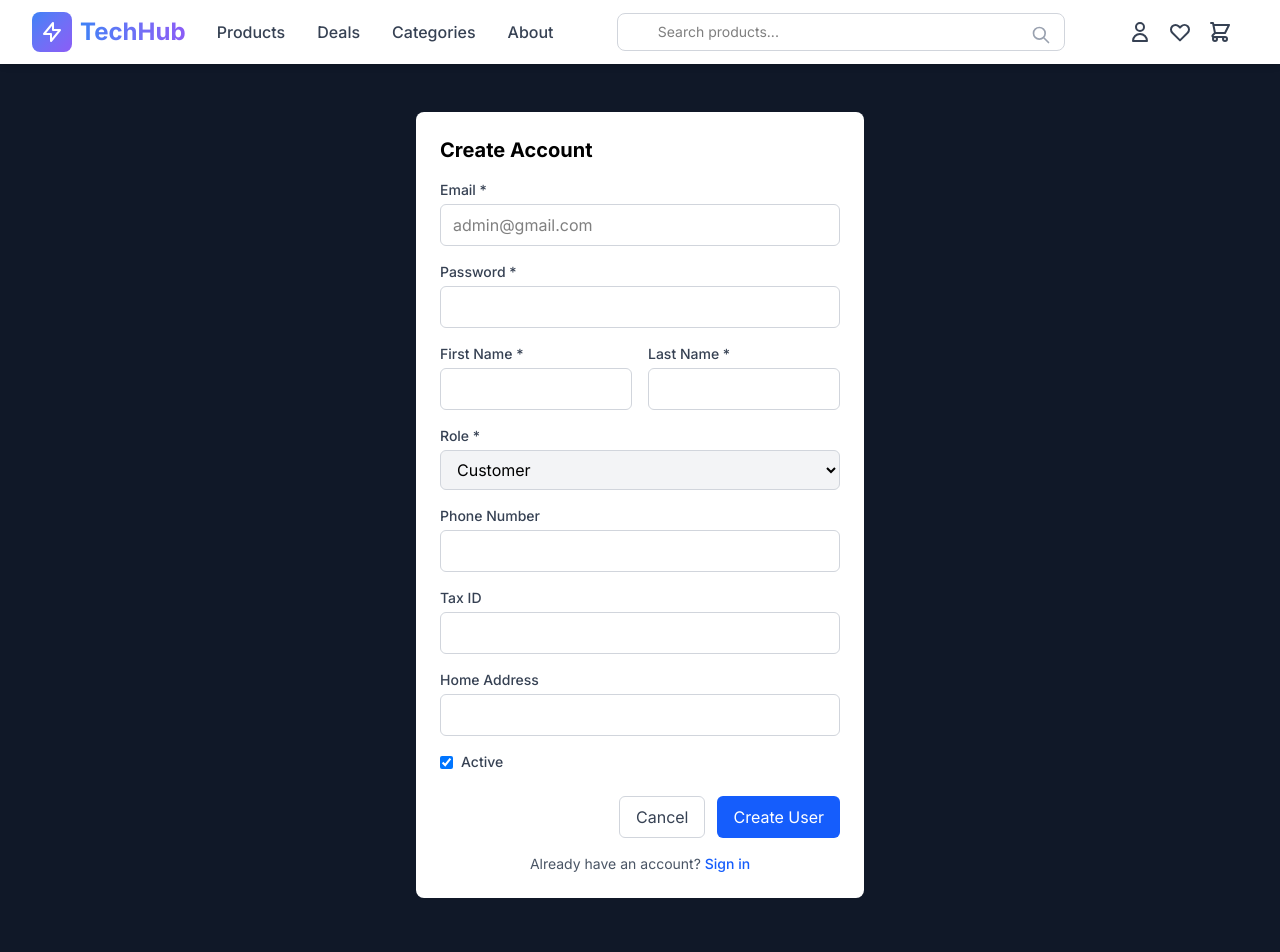
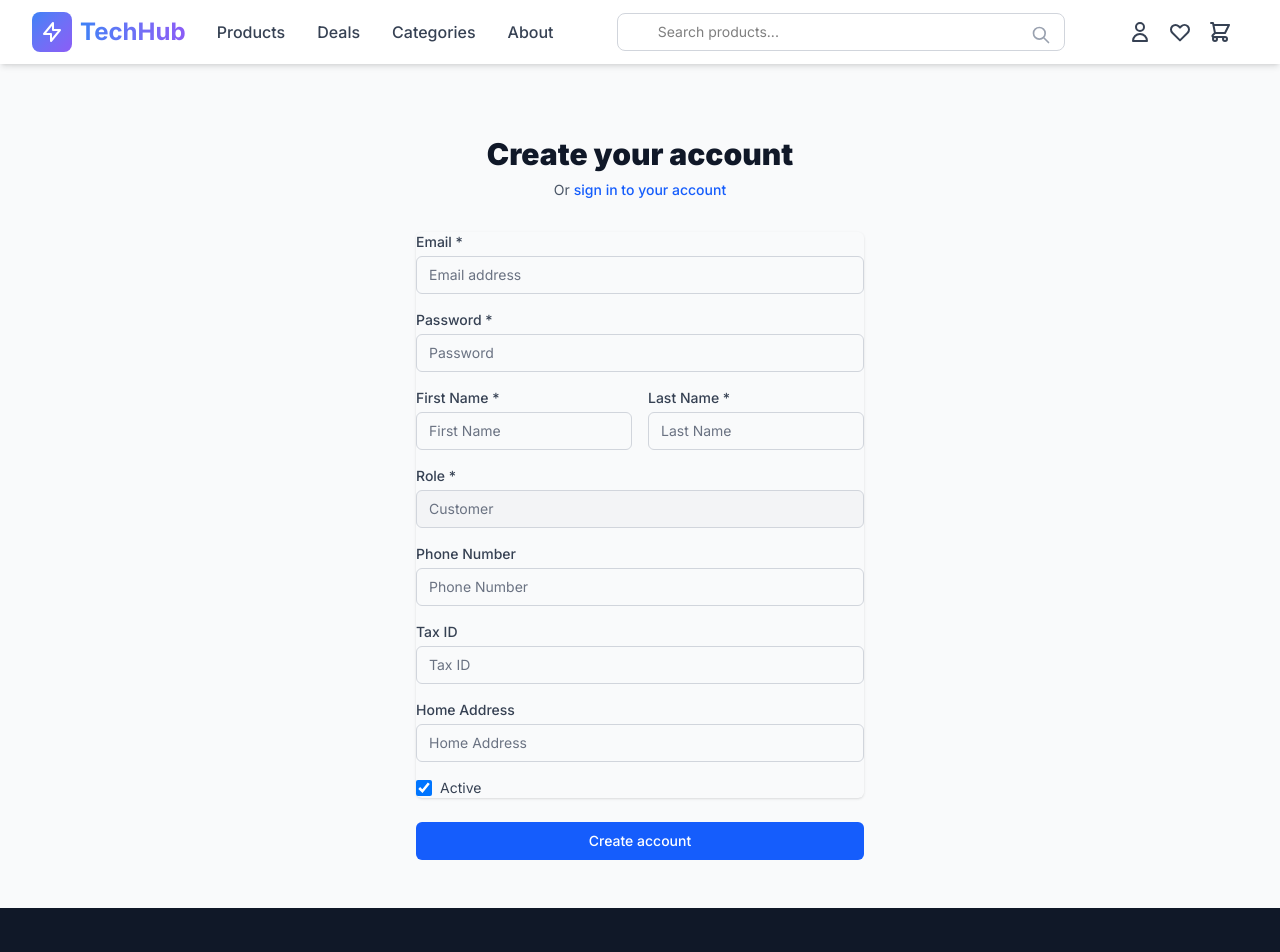
Before and after one commit to osmankantarcioglu/cs308, a React (Vite) app in the folder client/: page /register in a window 1280 px wide. Shown: the top 952 px of the page. Built offline with nearby package versions, Linux system fonts and the light colour scheme; no server answers.

Commit message:
Better UI for register screen topbar login icon works as intended

```diff
--- a/client/src/pages/RegisterPage.jsx
+++ b/client/src/pages/RegisterPage.jsx
@@ -64,154 +64,185 @@ export default function RegisterPage() {
   };
 
   return (
-    <div className="min-h-screen flex items-center justify-center bg-gray-900 py-12 px-4 sm:px-6 lg:px-8">
-      <div className="bg-white rounded-lg p-6 max-w-md w-full mx-4">
-        <h2 className="text-xl font-bold mb-4">Create Account</h2>
-        <form onSubmit={handleRegister}>
+    <div className="min-h-screen flex items-center justify-center bg-gray-50 py-12 px-4 sm:px-6 lg:px-8">
+      <div className="max-w-md w-full space-y-8">
+        <div>
+          <h2 className="mt-6 text-center text-3xl font-extrabold text-gray-900">
+            Create your account
+          </h2>
+          <p className="mt-2 text-center text-sm text-gray-600">
+            Or{" "}
+            <Link
+              to="/login"
+              className="font-medium text-blue-600 hover:text-blue-500"
+            >
+              sign in to your account
+            </Link>
+          </p>
+        </div>
+        <form className="mt-8 space-y-6" onSubmit={handleRegister}>
           {error && (
-            <div className="bg-red-50 border border-red-200 text-red-700 px-4 py-3 rounded mb-4">
+            <div className="bg-red-50 border border-red-200 text-red-700 px-4 py-3 rounded">
               {error}
             </div>
           )}
-          <div className="space-y-4">
+
+          <div className="rounded-md shadow-sm space-y-4">
             <div>
-              <label className="block text-sm font-medium text-gray-700 mb-1">
+              <label htmlFor="email" className="block text-sm font-medium text-gray-700 mb-1">
                 Email *
               </label>
               <input
+                id="email"
+                name="email"
                 type="email"
+                autoComplete="email"
                 required
+                className="appearance-none relative block w-full px-3 py-2 border border-gray-300 placeholder-gray-500 text-gray-900 rounded-md focus:outline-none focus:ring-blue-500 focus:border-blue-500 focus:z-10 sm:text-sm"
+                placeholder="Email address"
                 value={formData.email}
                 onChange={(e) => setFormData({ ...formData, email: e.target.value })}
-                className="w-full px-3 py-2 border border-gray-300 rounded-md focus:outline-none focus:ring-2 focus:ring-blue-500"
-                placeholder="admin@gmail.com"
               />
             </div>
             <div>
-              <label className="block text-sm font-medium text-gray-700 mb-1">
+              <label htmlFor="password" className="block text-sm font-medium text-gray-700 mb-1">
                 Password *
               </label>
               <input
+                id="password"
+                name="password"
                 type="password"
+                autoComplete="new-password"
                 required
+                className="appearance-none relative block w-full px-3 py-2 border border-gray-300 placeholder-gray-500 text-gray-900 rounded-md focus:outline-none focus:ring-blue-500 focus:border-blue-500 focus:z-10 sm:text-sm"
+                placeholder="Password"
                 value={formData.password}
                 onChange={(e) => setFormData({ ...formData, password: e.target.value })}
-                className="w-full px-3 py-2 border border-gray-300 rounded-md focus:outline-none focus:ring-2 focus:ring-blue-500"
               />
             </div>
             <div className="grid grid-cols-2 gap-4">
               <div>
-                <label className="block text-sm font-medium text-gray-700 mb-1">
+                <label htmlFor="first_name" className="block text-sm font-medium text-gray-700 mb-1">
                   First Name *
                 </label>
                 <input
+                  id="first_name"
+                  name="first_name"
                   type="text"
                   required
+                  className="appearance-none relative block w-full px-3 py-2 border border-gray-300 placeholder-gray-500 text-gray-900 rounded-md focus:outline-none focus:ring-blue-500 focus:border-blue-500 focus:z-10 sm:text-sm"
+                  placeholder="First Name"
                   value={formData.first_name}
                   onChange={(e) =>
                     setFormData({ ...formData, first_name: e.target.value })
                   }
-                  className="w-full px-3 py-2 border border-gray-300 rounded-md focus:outline-none focus:ring-2 focus:ring-blue-500"
                 />
               </div>
               <div>
-                <label className="block text-sm font-medium text-gray-700 mb-1">
+                <label htmlFor="last_name" className="block text-sm font-medium text-gray-700 mb-1">
                   Last Name *
                 </label>
                 <input
+                  id="last_name"
+                  name="last_name"
                   type="text"
                   required
+                  className="appearance-none relative block w-full px-3 py-2 border border-gray-300 placeholder-gray-500 text-gray-900 rounded-md focus:outline-none focus:ring-blue-500 focus:border-blue-500 focus:z-10 sm:text-sm"
+                  placeholder="Last Name"
                   value={formData.last_name}
                   onChange={(e) =>
                     setFormData({ ...formData, last_name: e.target.value })
                   }
-                  className="w-full px-3 py-2 border border-gray-300 rounded-md focus:outline-none focus:ring-2 focus:ring-blue-500"
                 />
               </div>
             </div>
             <div>
-              <label className="block text-sm font-medium text-gray-700 mb-1">
+              <label htmlFor="role" className="block text-sm font-medium text-gray-700 mb-1">
                 Role *
               </label>
               <select
+                id="role"
+                name="role"
                 value="customer"
                 disabled
-                className="w-full px-3 py-2 border border-gray-300 rounded-md bg-gray-100 cursor-not-allowed"
+                className="appearance-none relative block w-full px-3 py-2 border border-gray-300 bg-gray-100 text-gray-500 rounded-md cursor-not-allowed sm:text-sm"
               >
                 <option value="customer">Customer</option>
               </select>
             </div>
             <div>
-              <label className="block text-sm font-medium text-gray-700 mb-1">
+              <label htmlFor="phone_number" className="block text-sm font-medium text-gray-700 mb-1">
                 Phone Number
               </label>
               <input
+                id="phone_number"
+                name="phone_number"
                 type="text"
+                className="appearance-none relative block w-full px-3 py-2 border border-gray-300 placeholder-gray-500 text-gray-900 rounded-md focus:outline-none focus:ring-blue-500 focus:border-blue-500 focus:z-10 sm:text-sm"
+                placeholder="Phone Number"
                 value={formData.phone_number}
                 onChange={(e) =>
                   setFormData({ ...formData, phone_number: e.target.value })
                 }
-                className="w-full px-3 py-2 border border-gray-300 rounded-md focus:outline-none focus:ring-2 focus:ring-blue-500"
               />
             </div>
             <div>
-              <label className="block text-sm font-medium text-gray-700 mb-1">
+              <label htmlFor="taxID" className="block text-sm font-medium text-gray-700 mb-1">
                 Tax ID
               </label>
               <input
+                id="taxID"
+                name="taxID"
                 type="text"
+                className="appearance-none relative block w-full px-3 py-2 border border-gray-300 placeholder-gray-500 text-gray-900 rounded-md focus:outline-none focus:ring-blue-500 focus:border-blue-500 focus:z-10 sm:text-sm"
+                placeholder="Tax ID"
                 value={formData.taxID}
                 onChange={(e) => setFormData({ ...formData, taxID: e.target.value })}
-                className="w-full px-3 py-2 border border-gray-300 rounded-md focus:outline-none focus:ring-2 focus:ring-blue-500"
               />
             </div>
             <div>
-              <label className="block text-sm font-medium text-gray-700 mb-1">
+              <label htmlFor="home_address" className="block text-sm font-medium text-gray-700 mb-1">
                 Home Address
               </label>
               <input
+                id="home_address"
+                name="home_address"
                 type="text"
+                className="appearance-none relative block w-full px-3 py-2 border border-gray-300 placeholder-gray-500 text-gray-900 rounded-md focus:outline-none focus:ring-blue-500 focus:border-blue-500 focus:z-10 sm:text-sm"
+                placeholder="Home Address"
                 value={formData.home_address}
                 onChange={(e) =>
                   setFormData({ ...formData, home_address: e.target.value })
                 }
-                className="w-full px-3 py-2 border border-gray-300 rounded-md focus:outline-none focus:ring-2 focus:ring-blue-500"
               />
             </div>
             <div className="flex items-center">
               <input
+                id="is_active"
+                name="is_active"
                 type="checkbox"
                 checked={formData.is_active}
                 onChange={(e) =>
                   setFormData({ ...formData, is_active: e.target.checked })
                 }
-                className="mr-2"
+                className="h-4 w-4 text-blue-600 focus:ring-blue-500 border-gray-300 rounded"
               />
-              <label className="text-sm font-medium text-gray-700">Active</label>
+              <label htmlFor="is_active" className="ml-2 block text-sm text-gray-700">
+                Active
+              </label>
             </div>
           </div>
-          <div className="mt-6 flex justify-end space-x-3">
-            <Link
-              to="/login"
-              className="px-4 py-2 border border-gray-300 rounded-md text-gray-700 hover:bg-gray-50"
-            >
-              Cancel
-            </Link>
+
+          <div>
             <button
               type="submit"
               disabled={loading}
-              className="px-4 py-2 bg-blue-600 text-white rounded-md hover:bg-blue-700 disabled:opacity-50 disabled:cursor-not-allowed"
+              className="group relative w-full flex justify-center py-2 px-4 border border-transparent text-sm font-medium rounded-md text-white bg-blue-600 hover:bg-blue-700 focus:outline-none focus:ring-2 focus:ring-offset-2 focus:ring-blue-500 disabled:opacity-50 disabled:cursor-not-allowed"
             >
-              {loading ? "Creating..." : "Create User"}
+              {loading ? "Creating account..." : "Create account"}
             </button>
           </div>
         </form>
-        <div className="mt-4 text-center text-sm text-gray-600">
-          Already have an account?{" "}
-          <Link to="/login" className="font-medium text-blue-600 hover:text-blue-500">
-            Sign in
-          </Link>
-        </div>
       </div>
     </div>
   );
```
Also changed, not shown: client/src/components/Navbar.jsx (+8 -2 lines).
